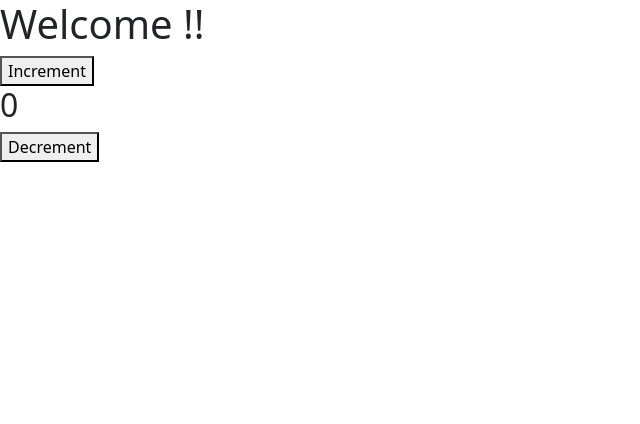
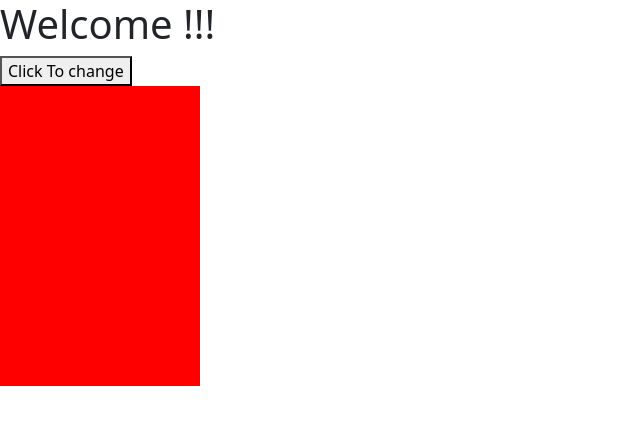
Before and after one commit to MayankPandey2611/React.js, a React (Vite) app: page / in a window 1280 px wide. Shown: the top 424 px of the page, without its empty margins (0-640 px from the left). Built offline with nearby package versions, Linux system fonts and the light colour scheme.

Commit message:
useSelector and useDispatch uses examples

```diff
--- a/src/App.jsx
+++ b/src/App.jsx
@@ -8,6 +8,7 @@
 // import Contact from "./Pages/Contact"
 // import Edit from "./Pages/Edit";
 // import Student from "./Empdata"
+
 
 
 
@@ -139,22 +140,56 @@
 //   myRef.current.style.fontSize="60px"
 // }
 
-import { Increment,Decrement } from "./counterSlice";
-import { useSelector , useDispatch } from "react-redux";
+
+// import { useDispatch, useSelector } from "react-redux";
+// import { Decrement, Increment } from "./counterSlice";
+
+import { useDispatch, useSelector } from "react-redux";
+import { bgcolorchange } from "./colorSlice";
 
 const App = ()=>{
 
-  const cnt = useSelector((state)=>state.mycounter.count)
+  // const count = useSelector((state)=>state.mycounter.count);
+  // const dispatch = useDispatch();
+
+
+  const myclr = useSelector(state=>state.mycolor.color);
   const dispatch = useDispatch();
+
 
   return(
     <>
 
-<h1>Welcome !!</h1>
+
+{/* EXAMPLE 2. OF USING USESELECTOR AND USEDISPATCH METHODS */}
+
+<h1>Welcome !!!</h1>
+<button onClick={()=>{dispatch(bgcolorchange())}}>Click To change</button>
+<div style={{width:"200px", height:"300px" , backgroundColor:myclr}}>
+
+</div>
+
+
+{/* EXAMPLE 1. OF USING USESELECTOR AND USEDISPATCH METHODS */}
+{/* <h1>Welcome !!</h1>
 <button onClick={()=>{dispatch(Increment())}}>Increment</button>
+<h2>{count}</h2>
+<button onClick={()=>{dispatch(Decrement())}}>Decrement</button> */}
 
-<h2>{cnt}</h2>
-<button onClick={()=>{dispatch(Decrement())}}>Decrement</button>
+
+
+
+
+
+
+
+
+
+
+
+
+
+
 
 
 
--- /dev/null
+++ b/src/colorSlice.jsx
@@ -0,0 +1,18 @@
+import { createSlice } from "@reduxjs/toolkit";
+
+const colorSlice = createSlice({
+    name:"mycolor",
+
+    initialState:{
+        color:"red"
+    },
+
+    reducers:{
+        bgcolorchange:(state)=>{
+            state.color ="green"
+        }
+    }
+})
+
+export const {bgcolorchange} = colorSlice.actions;
+export default colorSlice.reducer;
--- a/src/counterSlice.jsx
+++ b/src/counterSlice.jsx
@@ -1,21 +1,20 @@
 
-import { createSlice } from "@reduxjs/toolkit";
+// import { createSlice } from "@reduxjs/toolkit";
 
-const counterSlice = createSlice({
+// const counterSlice = createSlice({
+//     name:"mycounter",
+//     initialState:{
+//         count:0
+//     },
+//     reducers:{
+//         Increment:(state)=>{
+//             state.count++;
+//         },
+//         Decrement:(state)=>{
+//             state.count--;
+//         }
+//     }
+// })
 
-    name:"mycounter",
-    initialState:{
-        count:0
-    },
-    reducers:{
-        Increment:(state)=>{
-            state.count =  state.count+1;
-        },
-        Decrement:(state)=>{
-            state.count= state.count-1;
-        }
-    }
-})
-
-export const {Increment , Decrement} = counterSlice.actions;
-export default counterSlice.reducer;
+// export const {Increment , Decrement}= counterSlice.actions;
+// export default counterSlice.reducer;
--- a/src/store.jsx
+++ b/src/store.jsx
@@ -1,13 +1,27 @@
+
+// import { configureStore } from "@reduxjs/toolkit";
+// import myReducer from "./counterSlice"
 
 import { configureStore } from "@reduxjs/toolkit";
-import myReducer from "./counterSlice"
+import myReducer from "./colorSlice"
+// const store = configureStore({
+//     reducer:{
+//         mycounter : myReducer
+//     }
+// })
+
+
+
+// export default store;
 
 
 const store = configureStore({
-
     reducer:{
-        mycounter:myReducer
+        mycolor : myReducer
     }
 })
 
+
+
+
 export default store;
```
